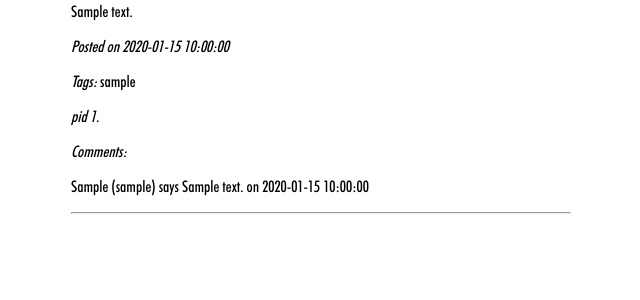
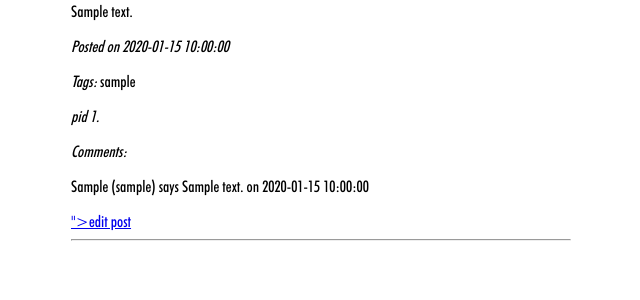
Before and after one commit to michello/PriCoSha, a Flask app: page / in a window 1280 px wide. Shown: the part 285-585 px from the top of the page, without its empty margins (319-959 px from the left). Run offline with Flask 2, Linux system fonts and the light colour scheme; the visitor is signed in with stand-in values (Sample User, id 1); tables that the repository leaves empty hold one stand-in row (values such as "Sample post"); grey boxes marked "Sample" are stand-in pictures.

Commit message:
started editing post feature

```diff
--- a/templates/index.html
+++ b/templates/index.html
@@ -41,7 +41,10 @@
               {% endif %}
           {% endfor %}
         </p>
-
+        {% if session['username'] == post['username'] %}
+          <!-- change href url for dynamic urls -->
+          <a href ="/edit-post-<post["id"]>">edit post</a>
+        {% endif %}
 
       </div>
       <hr>
```
